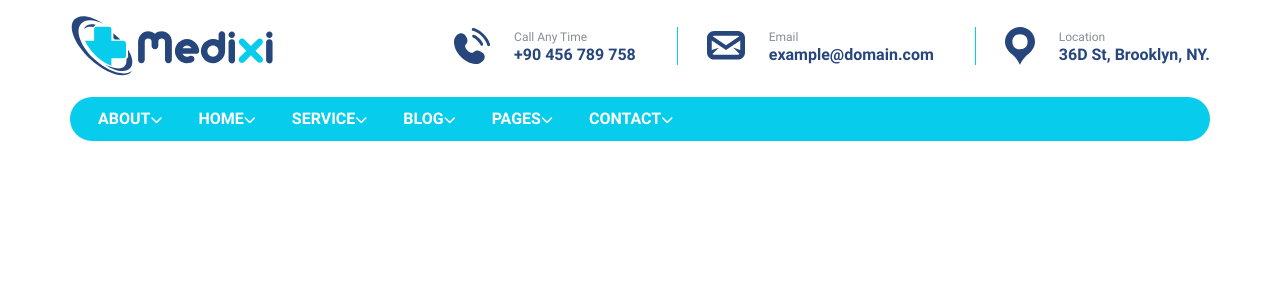
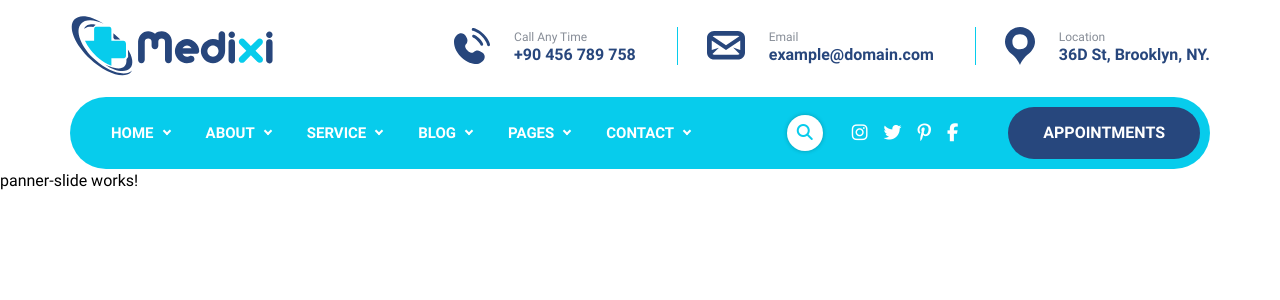
Before and after one commit to MNaguib2/health-line, an Angular app: page / in a window 1280 px wide. Shown: the top 300 px of the page. Built offline with nearby package versions, Linux system fonts and the light colour scheme.

Commit message:
finish top nav

```diff
--- a/src/app/routes/home/home.component.html
+++ b/src/app/routes/home/home.component.html
@@ -1,3 +1,6 @@
 <div class="mt-[6px]">
 <health-line-top-nav></health-line-top-nav>
 </div>
+<div>
+  <health-line-panner-slide></health-line-panner-slide>
+</div>
--- a/src/app/routes/home/home.component.ts
+++ b/src/app/routes/home/home.component.ts
@@ -1,10 +1,11 @@
 import { Component } from '@angular/core';
 import { TopNavComponent } from "./top-nav/top-nav.component";
+import { PannerSlideComponent } from "./panner-slide/panner-slide.component";
 
 @Component({
   selector: 'health-line-home',
   standalone: true,
-  imports: [TopNavComponent],
+  imports: [TopNavComponent, PannerSlideComponent],
   templateUrl: './home.component.html',
   styleUrl: './home.component.scss'
 })
--- /dev/null
+++ b/src/app/routes/home/panner-slide/panner-slide.component.html
@@ -0,0 +1 @@
+<p>panner-slide works!</p>
--- a/src/app/routes/home/top-nav/top-nav.component.html
+++ b/src/app/routes/home/top-nav/top-nav.component.html
@@ -10,7 +10,8 @@
                 </span>
         <span class="flex justify-center flex-col">
                     <span class="text-[#878D97] text-[12px] leading-[19px] font-['Roboto']">Call Any Time</span>
-                    <a href="#" class="text-[#27467C] font-bold text-[16px] font-['Roboto'] leading-4">+90 456 789 758</a>
+                    <a href="#"
+                       class="text-[#27467C] font-bold text-[16px] font-['Roboto'] leading-4">+90 456 789 758</a>
                 </span>
       </div>
       <div class="flex items-center gap-6 border-e-[1px] border-[#07ccec] pe-[41px] me-[29px]">
@@ -19,7 +20,8 @@
                 </span>
         <span class="flex justify-center flex-col">
                     <span class="text-[#878D97] text-[12px] leading-[19px] font-['Roboto']">Email</span>
-                    <a href="#" class="text-[#27467C] font-bold text-[16px] font-['Roboto'] leading-4">{{'example@domain.com'}}</a>
+                    <a href="#"
+                       class="text-[#27467C] font-bold text-[16px] font-['Roboto'] leading-4">{{ 'example@domain.com' }}</a>
                 </span>
       </div>
       <div class="flex items-center gap-6">
@@ -28,21 +30,54 @@
                 </span>
         <span class="flex justify-center flex-col">
                     <span class="text-[#878D97] text-[12px] leading-[19px] font-['Roboto'] font-normal">Location</span>
-                    <a href="#" class="text-[#27467C] font-bold text-[16px] font-['Roboto'] leading-4">{{'36D St, Brooklyn, NY.'}}</a>
+                    <a href="#"
+                       class="text-[#27467C] font-bold text-[16px] font-['Roboto'] leading-4">{{ '36D St, Brooklyn, NY.' }}</a>
                 </span>
       </div>
     </div>
   </div>
-    <div class="mt-[12px] rounded-full bg-[#07ccec] text-[#fff] ps-[10px] py-[10px] flex justify-between align-middle">
+  <div class="mt-[12px] rounded-full bg-[#07ccec] text-[#fff] ps-[23px] pe-[10px] py-[10px] flex justify-between items-center">
     <nav>
-      <ul>
-        <li class="mx-[18px] inline-block font-bold"><a>about</a><i class="fa-solid fa-chevron-down text-[12px]"></i></li>
-        <li class="mx-[18px] inline-block font-bold"><a>home</a><i class="fa-solid fa-chevron-down text-[12px]"></i></li>
-        <li class="mx-[18px] inline-block font-bold"><a>service</a><i class="fa-solid fa-chevron-down text-[12px]"></i></li>
-        <li class="mx-[18px] inline-block font-bold"><a>blog</a><i class="fa-solid fa-chevron-down text-[12px]"></i></li>
-        <li class="mx-[18px] inline-block font-bold"><a>pages</a><i class="fa-solid fa-chevron-down text-[12px]"></i></li>
-        <li class="mx-[18px] inline-block font-bold"><a>contact</a><i class="fa-solid fa-chevron-down text-[12px]"></i></li>
+      <ul class="sub-menu-nav-bar">
+        <li class="mx-[18px] inline-block font-bold"><span class="item-sub-menu"><a>home</a>
+        </span>
+        </li>
+        <li class="mx-[18px] inline-block font-bold"><span class="item-sub-menu"><a>about</a>
+        </span>
+        </li>
+        <li class="mx-[18px] inline-block font-bold"><span class="item-sub-menu"><a>service</a>
+        </span>
+        </li>
+        <li class="mx-[18px] inline-block font-bold"><span class="item-sub-menu"><a>blog</a>
+        </span>
+        </li>
+        <li class="mx-[18px] inline-block font-bold"><span class="item-sub-menu"><a>pages</a>
+        </span>
+        </li>
+        <li class="mx-[18px] inline-block font-bold"><span class="item-sub-menu"><a>contact</a>
+        </span>
+        </li>
       </ul>
     </nav>
+    <div>
+      <span class="flex justify-between items-center gap-[29px]">
+          <span title="search">
+            <a href="#" class="rounded-full bg-white table-cell text-center align-middle w-[36px] h-[36px]" style="box-shadow: 0px 0px 4px 0px rgba(0, 0, 0, 0.25);">
+              <i class="fa fa-search text-[#07ccec]" aria-hidden="true"></i>
+            </a>
+          </span>
+          <span title="social media" class="flex gap-4 items-center me-[21px] text-[18px]">
+            <i class="fa-brands hover:text-sky-700 fa-instagram"></i>
+            <i class="fa-brands hover:text-sky-700 fa-twitter"></i>
+            <i class="fa-brands hover:text-sky-700 fa-pinterest-p"></i>
+            <i class="fa-brands hover:text-sky-700 fa-facebook-f"></i>
+          </span>
+          <span title="Appointments">
+            <a href="#" class="bg-[#27477d] rounded-full px-[35px] h-[52px] inline-block leading-[52px] font-bold">
+                APPOINTMENTS
+            </a>
+          </span>
+      </span>
     </div>
   </div>
+</div>
--- a/src/app/routes/home/top-nav/top-nav.component.scss
+++ b/src/app/routes/home/top-nav/top-nav.component.scss
@@ -1,3 +1,25 @@
 nav a {
   text-transform: uppercase;
 }
+
+.item-sub-menu {
+  display: flex;
+  gap: 10px;
+  justify-content: center;
+  align-items: center;
+}
+.item-sub-menu > a {
+  font-size: 15px;
+}
+
+.item-sub-menu:after {
+  content: "";
+  border: solid white;
+  border-width: 0 2px 2px 0;
+  display: inline-block;
+  padding: 2px;
+  transform: rotate(45deg);
+  -webkit-transform: rotate(45deg);
+  position: relative;
+  margin: 0px 0px 5px;
+}
```
Also changed, not shown: src/app/routes/home/panner-slide/panner-slide.component.ts (added, +12 -0 lines), src/app/routes/home/panner-slide/panner-slide.component.scss (added), 1 other file (tests, documents, lock files or other folders). Lines whose indentation alone changed are shown as unchanged.
